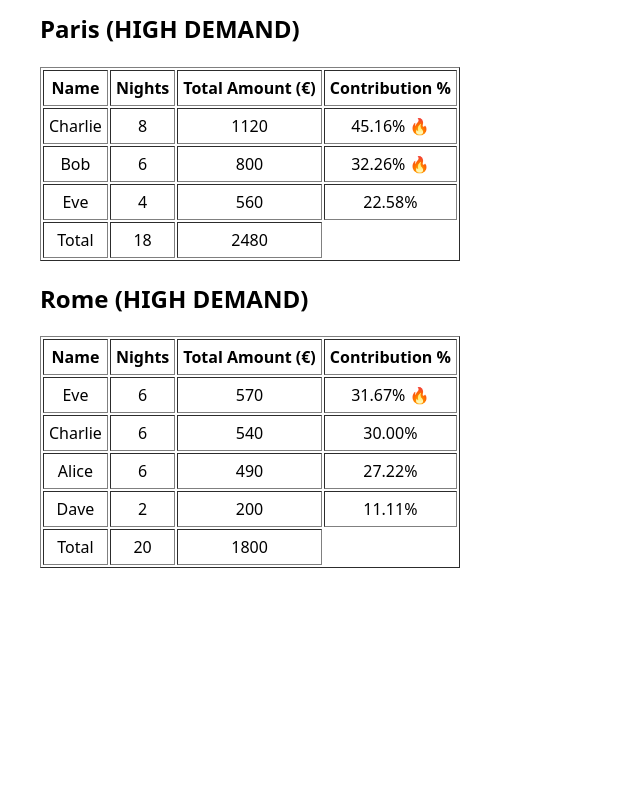
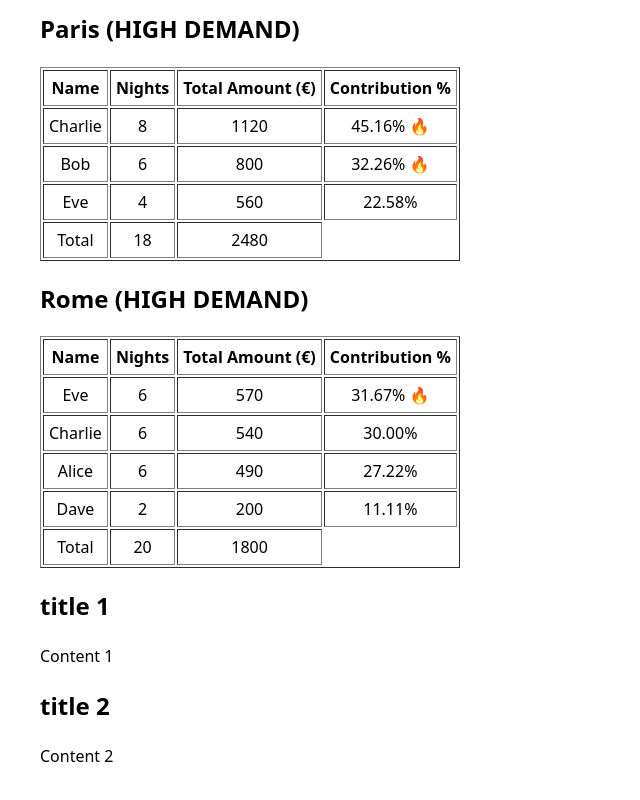
Before and after one commit to bestii/Coding-Environment, a React (Vite) app in the folder tsx/: page / in a window 1280 px wide. Shown: the part 957-1757 px from the top of the page, without its empty margins (0-640 px from the left). Before the commit the page ends 1565 px from the top, so only its background shows below. Built offline with nearby package versions, Linux system fonts and the light colour scheme.

Commit message:
Handling Children

```diff
--- a/tsx/src/App.tsx
+++ b/tsx/src/App.tsx
@@ -1,6 +1,7 @@
 import "./App.css";
 import FilterByRatings from "./components/FilterByRatings";
 import HotelTable from "./components/HotelTable";
+import { TestChildren } from "./components/TestChildren";
 import TopCustomerList from "./components/TopCustomerList";
 import TotalPrice from "./components/TotalPrice";
 import UniqueCities from "./components/UniqueCities";
@@ -18,6 +19,10 @@ function App() {
       <UserBookingSummary />
       <TopCustomerList />
       <SummaryByCity />
+      <TestChildren>
+        <div title="title 1">Content 1</div>
+        <div title="title 2">Content 2</div>
+      </TestChildren>
     </div>
   );
 }
--- /dev/null
+++ b/tsx/src/components/TestChildren.tsx
@@ -0,0 +1,25 @@
+import React, { isValidElement, PropsWithChildren } from "react";
+
+type TitleChildProps = {
+  title: string;
+  children?: React.ReactNode;
+};
+
+export const TestChildren = ({ children }: PropsWithChildren) => {
+  const isEmptyChildren = React.Children.count(children) === 0;
+
+  return (
+    <div className="tabs">
+      {!isEmptyChildren &&
+        React.Children.map(children, (child) => {
+          if (!isValidElement<TitleChildProps>(child)) return null;
+          return (
+            <>
+              <h2>{child.props.title}</h2>
+              <div>{child.props.children}</div>
+            </>
+          );
+        })}
+    </div>
+  );
+};
```
